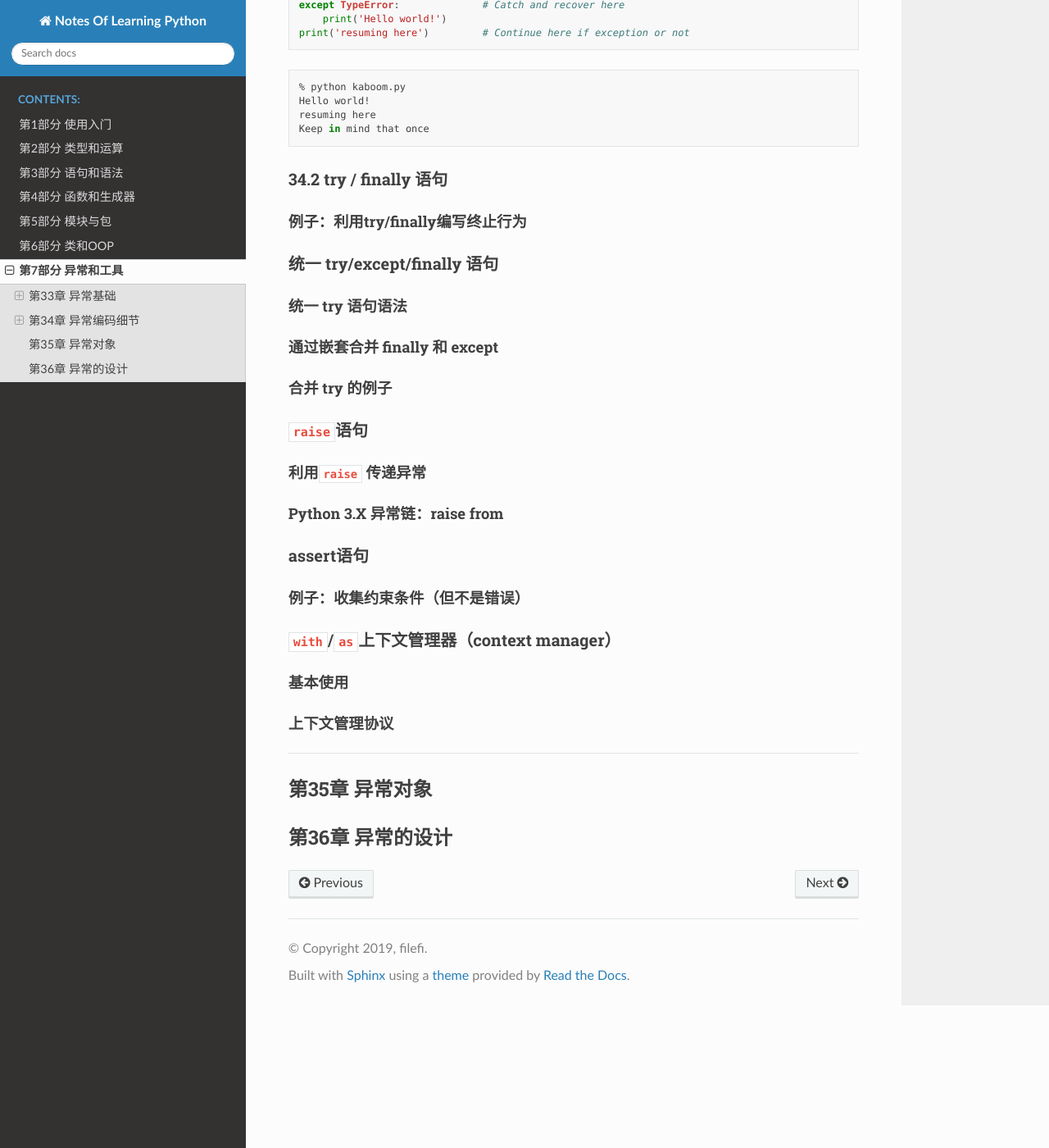
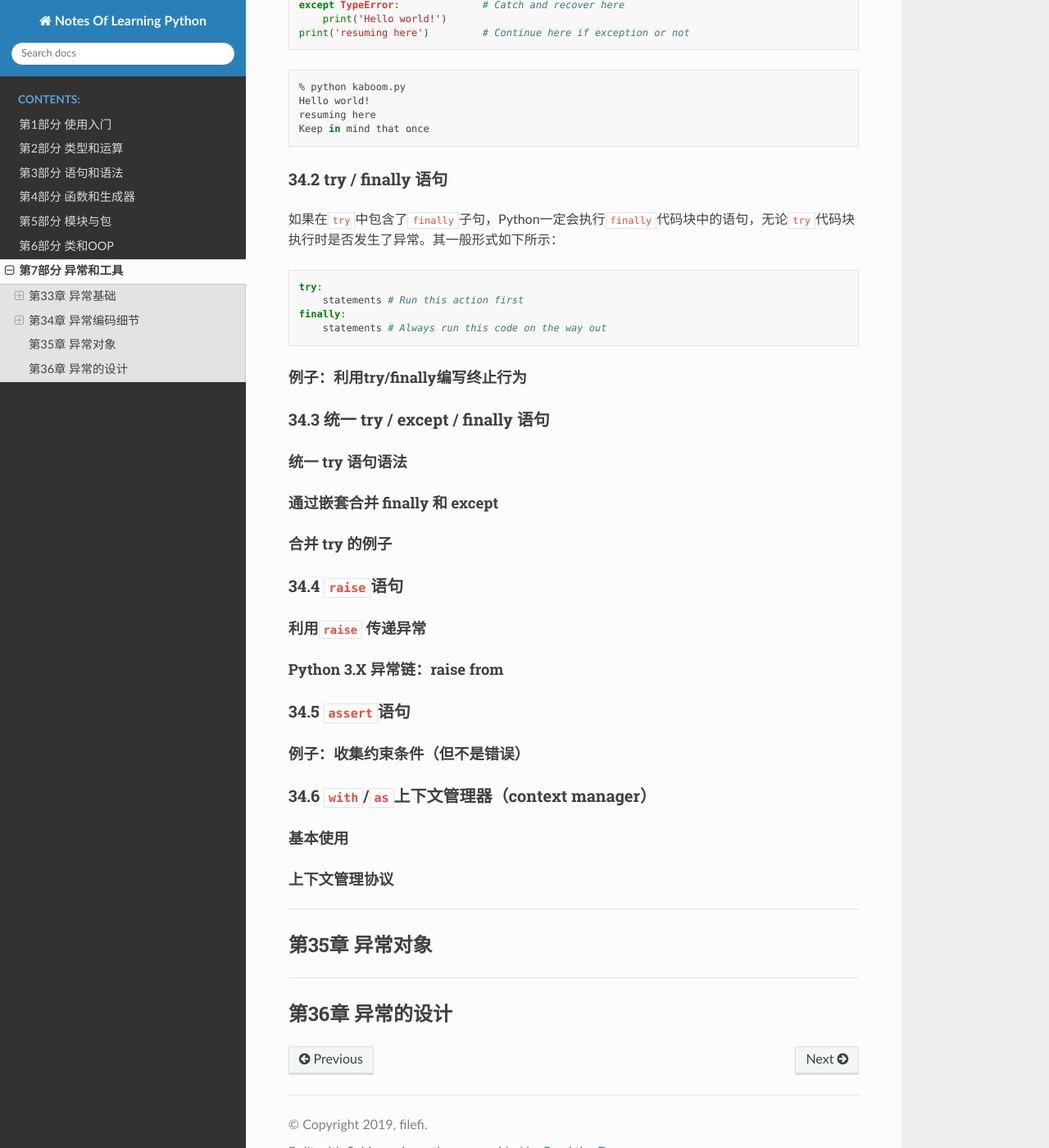
Before and after one commit to filefi/NotesOfLearningPython, a Sphinx documentation site: the page built from source/Part_7_Exceptions_and_Tools.md, in a window 1280 px wide and 1400 px high, scrolled down 6089 px. Shown: the whole window at 82% size. Built offline with Sphinx 7.4.7 and the Read the Docs theme 2.0.0, drawn with Linux system fonts in a browser that asks for light colours; some of the changed text lies outside the part shown.

````diff
--- a/source/Part_7_Exceptions_and_Tools.md
+++ b/source/Part_7_Exceptions_and_Tools.md
@@ -156,7 +156,7 @@ IndexError: string index out of range
 
 ## 第34章 异常编码细节
 
-### try/except/else语句
+### 34.1 try/except/else语句
 
 在Python 2.5之后，`try`/`except`/`else`和`try`/`finally`语句可以混合在一个`try`语句中。
 
@@ -302,13 +302,22 @@ Keep in mind that once
 
 ### 34.2 try / finally 语句
 
+如果在`try`中包含了`finally`子句，Python一定会执行`finally`代码块中的语句，无论`try`代码块执行时是否发生了异常。其一般形式如下所示：
+
+```python
+try:
+    statements # Run this action first
+finally:
+    statements # Always run this code on the way out
+```
+
 
 
 #### 例子：利用try/finally编写终止行为
 
 
 
-### 统一 try/except/finally 语句
+### 34.3 统一 try / except / finally 语句
 
 
 
@@ -324,7 +333,7 @@ Keep in mind that once
 
 
 
-### `raise`语句
+### 34.4 `raise`语句
 
 #### 利用`raise` 传递异常
 
@@ -334,7 +343,7 @@ Keep in mind that once
 
 
 
-### assert语句
+### 34.5 `assert`语句
 
 
 
@@ -342,7 +351,7 @@ Keep in mind that once
 
 
 
-### `with`/`as`上下文管理器（context manager）
+### 34.6 `with`/`as`上下文管理器（context manager）
 
 #### 基本使用
 
@@ -362,4 +371,12 @@ Keep in mind that once
 
 
 
+
+
+
+
+---
+
+
+
 ## 第36章 异常的设计
````
Also changed, not shown: other parts of source/Part_7_Exceptions_and_Tools.md (+2 -2 lines).
